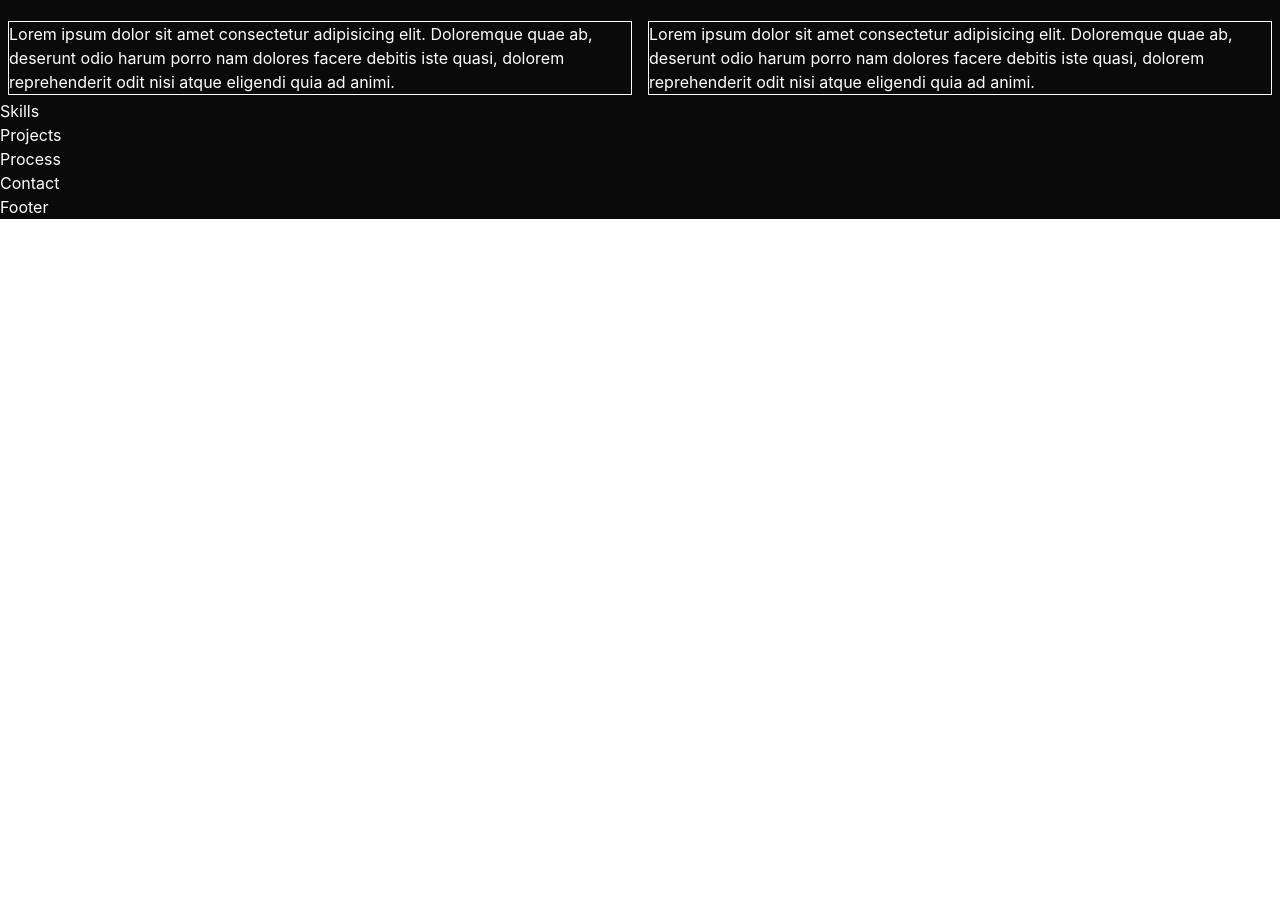
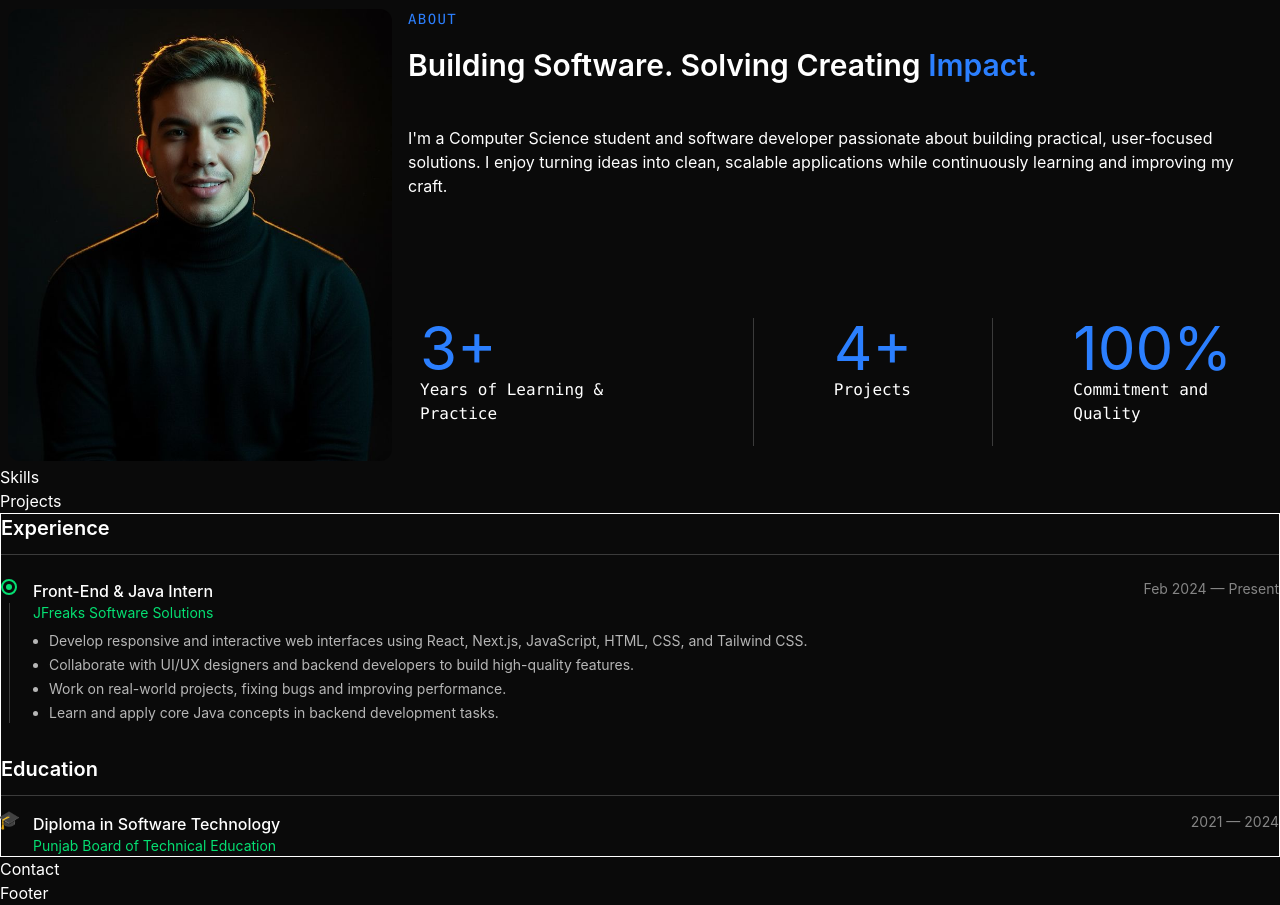
Before and after one commit to MAMORARO/Portfolio, a React app: page / in a window 1280 px wide. Shown: the part 867-1772 px from the top of the page. Before the commit the page ends 1086 px from the top, so only its background shows below. Built offline with nearby package versions, Linux system fonts and the light colour scheme; the HTML template or start-up script is replaced by a standard one.

Commit message:
I'm done with the About component but, I still believe I have to improve it in the future

```diff
--- a/src/components/About.jsx
+++ b/src/components/About.jsx
@@ -1,30 +1,68 @@
 import React from 'react';
+import photo from '../assets/photo.jpg';
 
 
 
 
 function About (){
 
-    return ( <section className="bg-bg py-1 mt-35 ">
-  <div className="max-w-[1280px] mx-auto px-2">
-    {/* content */}
+    return ( <section className="bg-bg py-1  gap-10 cursor-default">
 
-  <h1 className=' font-mono text-blue-500 text-2xl mb-5'>About & Experience</h1>
-<div className='flex flex-row gap-4'>
- <div className='border '>
+          <div className="max-w-[1280px] mx-auto px-2 mt-20">
 
-  <p>Lorem ipsum dolor sit amet consectetur adipisicing elit.
-    Doloremque quae ab, deserunt odio harum porro nam dolores facere debitis iste quasi,
-    dolorem reprehenderit odit nisi atque eligendi quia ad animi.</p>
 
- </div>
+            {/* content */}
 
-<div className='border'>
 
-  <p>Lorem ipsum dolor sit amet consectetur adipisicing elit.
-    Doloremque quae ab, deserunt odio harum porro nam dolores facere debitis iste quasi,
-    dolorem reprehenderit odit nisi atque eligendi quia ad animi.</p>
+              <div className='flex flex-row gap-4'>
+              <div className="relative w-full max-w-sm">
+                  {/* Image */}
+              <img
+                  src={photo}
+                  alt="Student"
+                  className="rounded-xl drop-shadow-blue-500/50"
+              />
 
+        </div>
+
+<div className=''>
+
+          <h2 className='font-mono text-blue-500 text-sm uppercase tracking-widest mb-4'>About</h2>
+
+          <h4 className='text-2xl sm:text-3xl font-semibold text-white mb-4 leading-snug'><span>
+            Building Software. Solving  Creating <span className='text-blue-500 '> Impact.</span>
+            </span></h4>
+
+          <p className='mt-10 '>
+            I'm a Computer Science student and software developer passionate about building practical,
+            user-focused solutions. I enjoy turning ideas into clean,
+            scalable applications while continuously learning and improving my craft.
+          </p>
+
+          <div className=' flex flex-row gap-20 mt-30 '>
+
+          <div className='mb-5 ml-3'>
+            <span className='text-6xl mb-3
+            text-blue-500'>3+</span>
+            <p className='font-mono'>Years of Learning & Practice</p>
+          </div>
+          <div className="w-px bg-white/20" />
+
+
+
+          <div className='mb-5'>
+            <span className='text-6xl mb-3 text-blue-500 '>4+</span>
+            <p className='font-mono'>Projects</p>
+          </div>
+          <div className="w-px bg-white/20" />
+
+
+          <div className='mb-5' >
+            <span className='text-6xl mb-3 text-blue-500'> 100%</span>
+            <p className='font-mono'>Commitment and Quality</p>
+          </div>
+
+          </div>
 
 
 </div>
@@ -35,8 +73,6 @@ function About (){
 
 
  </div>
-
-
   </div>
 </section>);
 
--- a/src/components/Hero.jsx
+++ b/src/components/Hero.jsx
@@ -11,7 +11,7 @@ function Hero() {
 
     return (
         <>
-            <section className="bg-bg  ">
+            <section className="bg-bg mb-25 ">
                 <div className="max-w-[1280px] mx-auto px-6">
                     <Navbar />
 
--- a/src/components/Process.jsx
+++ b/src/components/Process.jsx
@@ -6,7 +6,66 @@ import React from 'react';
 
 function Process(){
 
-    return <h1>Process</h1>;
+    return (<>
+
+    <div className='border'>
+
+  <div className="text-white">
+        {/* Section title */}
+        <h2 className="text-xl font-semibold mb-6 pb-3 border-b border-white/20">
+          Experience
+        </h2>
+
+        {/* Timeline item */}
+        <div className="flex gap-4 mb-8">
+          {/* Icon + connecting line */}
+          <div className="flex flex-col items-center">
+            <div className="w-4 h-4 rounded-full border-2 border-green-400 flex items-center justify-center">
+              <div className="w-1.5 h-1.5 rounded-full bg-green-400" />
+            </div>
+            <div className="w-px flex-1 bg-white/20 mt-2" />
+          </div>
+
+          {/* Content */}
+          <div className="flex-1">
+            <div className="flex justify-between items-start flex-wrap gap-1">
+              <h3 className="font-medium">Front-End & Java Intern</h3>
+              <span className="text-sm text-white/50">Feb 2024 — Present</span>
+            </div>
+            <p className="text-green-400 text-sm mb-2">JFreaks Software Solutions</p>
+
+            <ul className="list-disc list-outside ml-4 space-y-1 text-sm text-white/70">
+              <li>Develop responsive and interactive web interfaces using React, Next.js, JavaScript, HTML, CSS, and Tailwind CSS.</li>
+              <li>Collaborate with UI/UX designers and backend developers to build high-quality features.</li>
+              <li>Work on real-world projects, fixing bugs and improving performance.</li>
+              <li>Learn and apply core Java concepts in backend development tasks.</li>
+            </ul>
+          </div>
+        </div>
+
+        {/* Education section title */}
+        <h2 className="text-xl font-semibold mb-4 pb-3 border-b border-white/20">
+          Education
+        </h2>
+
+        {/* Education item */}
+        <div className="flex gap-4 items-start">
+          <div className="w-4 h-4 flex items-center justify-center text-lg">
+            🎓
+          </div>
+          <div className="flex-1">
+            <div className="flex justify-between items-start flex-wrap gap-1">
+              <h3 className="font-medium">Diploma in Software Technology</h3>
+              <span className="text-sm text-white/50">2021 — 2024</span>
+            </div>
+            <p className="text-green-400 text-sm">Punjab Board of Technical Education</p>
+          </div>
+        </div></div>
+
+</div>
+
+
+    </>);
 }
 
 
```
